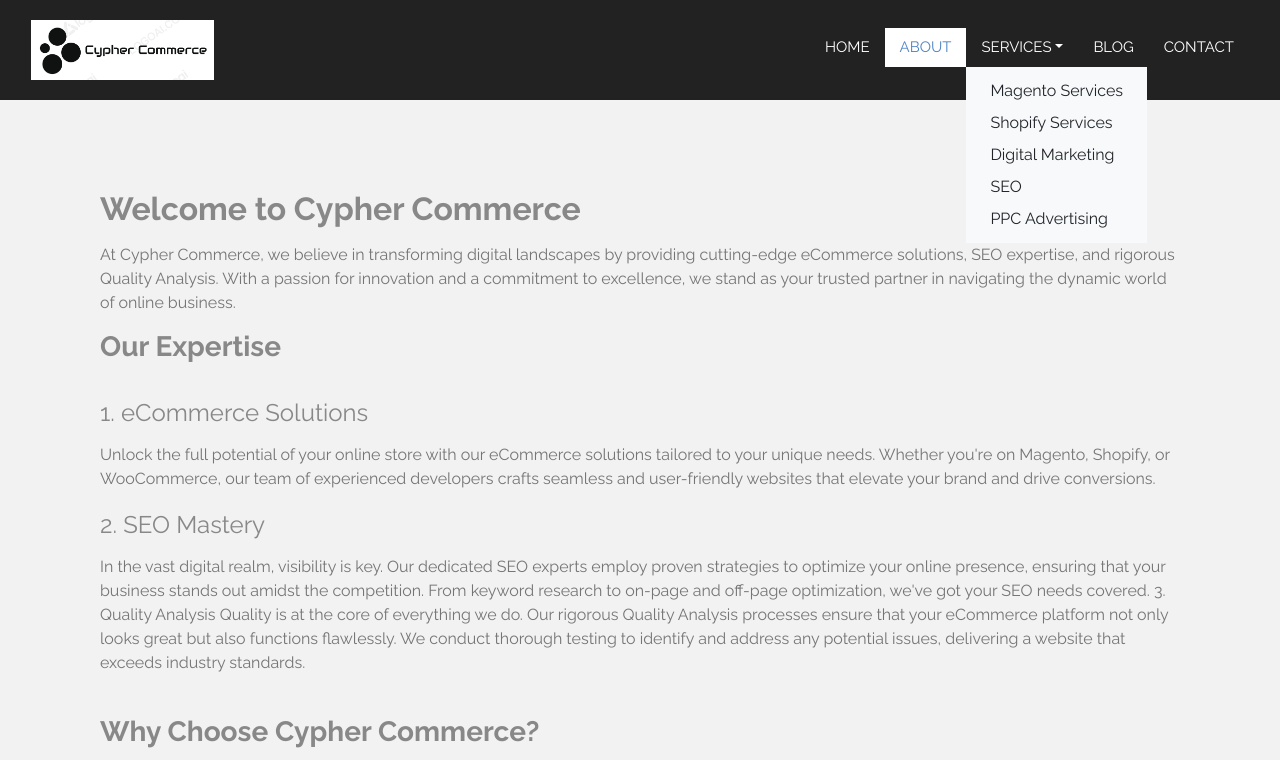
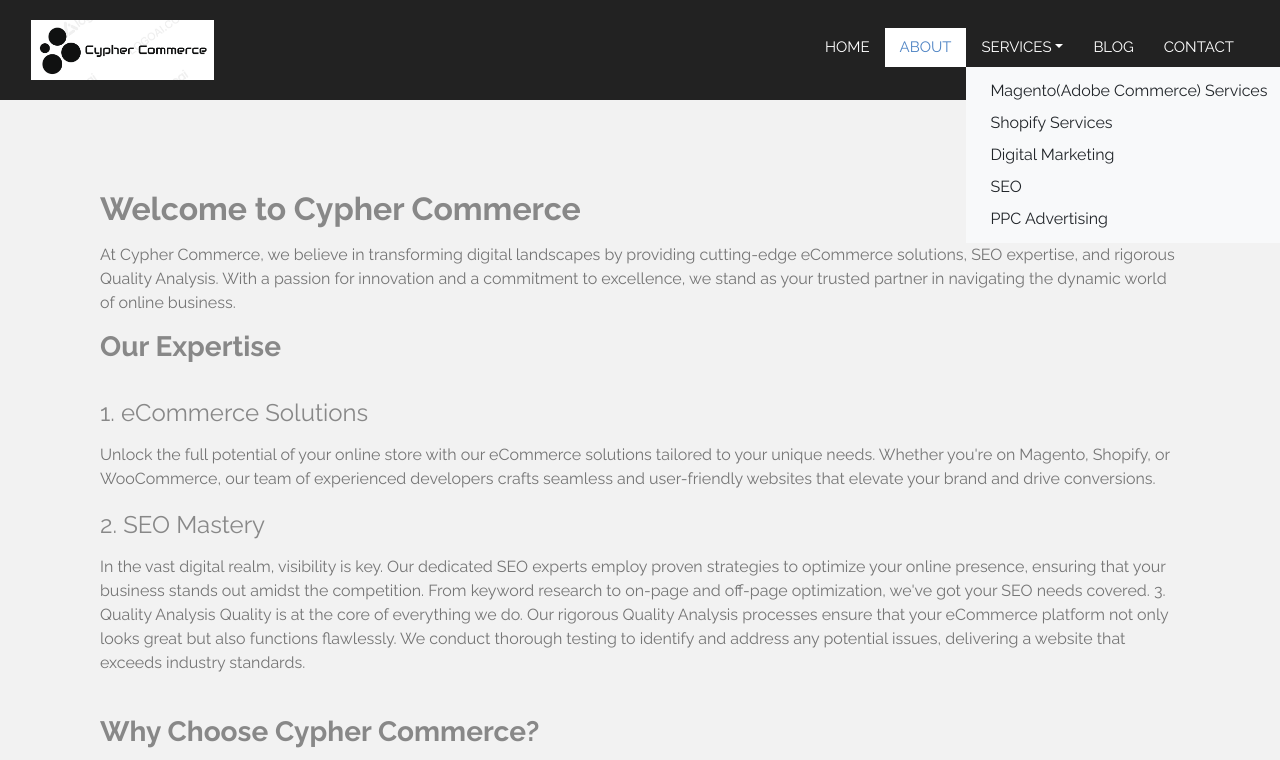
Before and after one commit to ParbatSingh1796/theastuteconsultancy, a plain HTML site: page about.html in a window 1280 px wide. Both pictures are taken after a click on the link "SERVICES". Shown: the top 760 px of the page. Drawn offline with Linux system fonts and the light colour scheme.

Commit message:
Magento service updated

```diff
--- a/about.html
+++ b/about.html
@@ -58,7 +58,7 @@
                             <div class="nav-item dropdown">
                                 <a href="#" class="nav-link dropdown-toggle" data-toggle="dropdown">Services</a>
                                 <div class="dropdown-menu">
-                                    <a href="#" class="dropdown-item">Magento Services</a>
+                                    <a href="#" class="dropdown-item">Magento(Adobe Commerce) Services</a>
                                     <a href="#" class="dropdown-item">Shopify Services</a>
                                     <a href="#" class="dropdown-item">Digital Marketing</a>
                                     <a href="#" class="dropdown-item">SEO</a>
```
